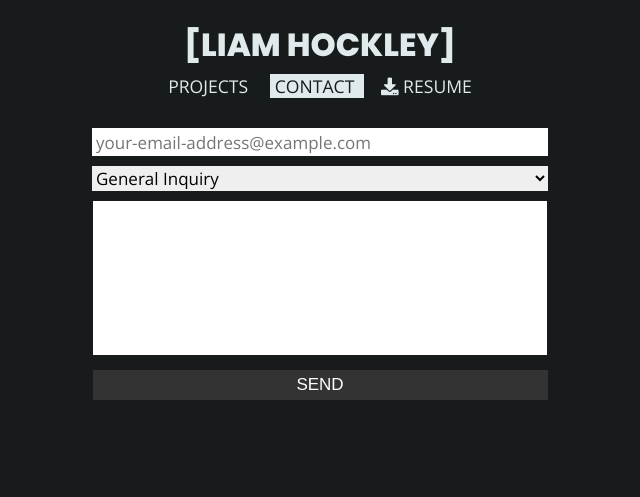
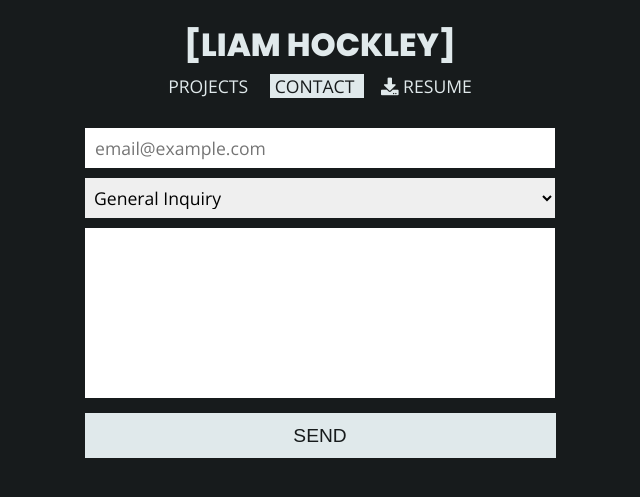
Before and after one commit to xdega/xdega.github.io, a Jekyll site: the page built from contact.html, in a window 1280 px wide. Shown: the top 497 px of the page, without its empty margins (320-960 px from the left). Built offline with Jekyll 4.4.1, drawn with Linux system fonts in a browser that asks for light colours; nearby versions of some CDN libraries.

Commit message:
Freshen up Contact Form

```diff
--- a/_sass/_form.scss
+++ b/_sass/_form.scss
@@ -5,38 +5,39 @@
 
     textarea#message {
         resize: none;
-        width: 450px;
         height: 150px;
     }
     input {
         height: 20px;
-        padding: 4px;
-        width: 448px;
     }
     select {
-        height: 25px;
-        width: 456px;
+        padding-left: 5px;
+        height: 40px;
+        width: 470px;
     }
-    textarea {
-        padding: 2px;
+    input, textarea {
+        padding: 10px;
+        width: 450px;
     }
     select, input, textarea {
         border: 0px solid #fff;
-        font-size: 17px;
+        font-size: 1.1rem;
         font-family: $font-stack-body;
     }
     #send {
         transition: 0.25s background-color;
         text-transform: uppercase;
-        background-color: #333;
-        color: #fff;
-        font-size: 17px;
-        width: 455px;
-        height: 30px;
+        background-color: $color-primary;
+        color: $bg-color-primary;
+        font-size: 1.2rem;
+        width: 471px;
+        height: 45px;
         border: none;
     }
     #send:hover {
+        cursor: pointer;
+        background-color: $bg-color-primary;
+        color: $color-primary;
         transition: 0.25s background-color;
-        background-color: #111;
     }
 }
--- a/contact.html
+++ b/contact.html
@@ -54,7 +54,7 @@ permalink: /contact/
 <article>
     <form id="contact">
         <div class="form-group">
-            <input name="sender" placeholder="your-email-address@example.com">
+            <input name="sender" placeholder="email@example.com">
         </div>
         <div class="form-group">
             <select class="select-wrapper" name="subject">
```
